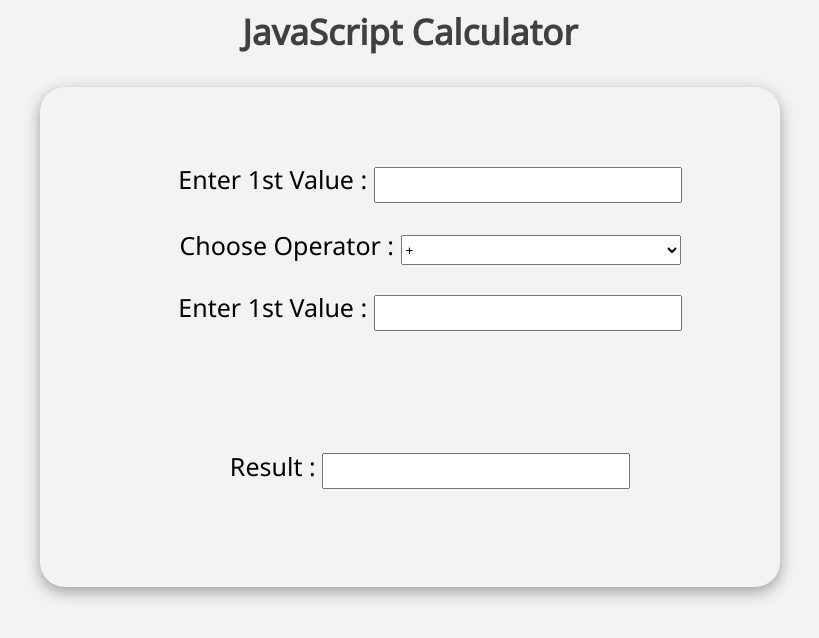
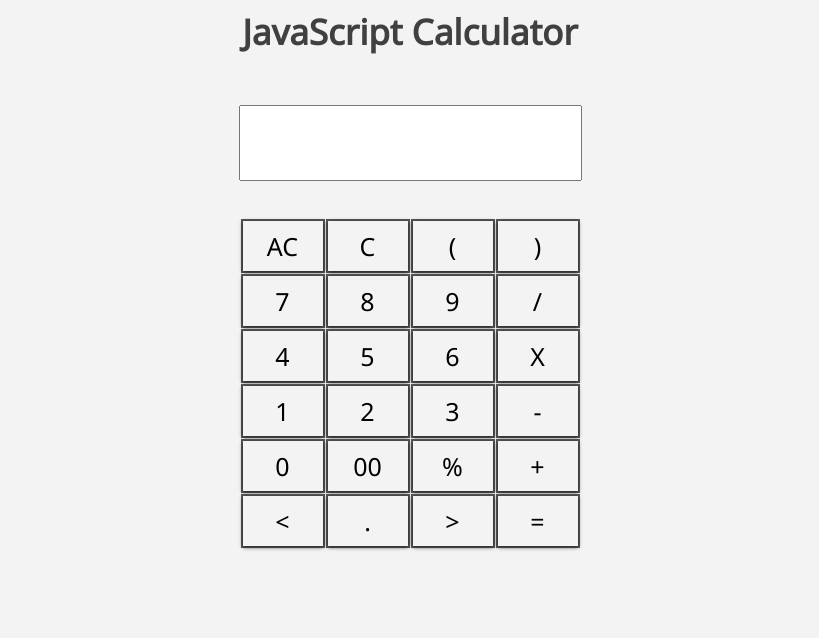
Before and after one commit to harshit-sharma-gits/Calculator, a plain HTML site: page index.html in a window 1280 px wide. Shown: the whole page, without its empty margins (230-1049 px from the left). Drawn offline with Linux system fonts and the light colour scheme.

Commit message:
Re-Made whole Calculator Design using GRID, and added JS for the Functionality

```diff
--- a/index.html
+++ b/index.html
@@ -13,22 +13,38 @@
 
     <header>JavaScript Calculator</header>
 
-    <main>
-        <p>Enter 1st Value : <input type="number" name="" id="number1"></p>
-        <p>
-            <label for="operator">Choose Operator :</label>
-            <select id="operator" name="operators">
-                <option value="plus">+</option>
-                <option value="minus">-</option>
-                <option value="multiply">*</option>
-                <option value="divide">/</option>
-            </select>
-        </p>
-        <p>Enter 1st Value : <input type="number" name="" id="number2"></p>
-        <br><br>
-        <p>Result : <input type="number" name="" id="number2"></p>
-    </main>
+    <div class="container">
+        <input type="text" id="screen" />
 
+        <div class="calcButtonGrid">
+            <div class="clacButton"><button>AC</button></div>
+            <div class="clacButton"><button>C</button></div>
+            <div class="clacButton"><button>(</button></div>
+            <div class="clacButton"><button>)</button></div>
+            <div class="clacButton"><button>7</button></div>
+            <div class="clacButton"><button>8</button></div>
+            <div class="clacButton"><button>9</button></div>
+            <div class="clacButton"><button>/</button></div>
+            <div class="clacButton"><button>4</button></div>
+            <div class="clacButton"><button>5</button></div>
+            <div class="clacButton"><button>6</button></div>
+            <div class="clacButton"><button>X</button></div>
+            <div class="clacButton"><button>1</button></div>
+            <div class="clacButton"><button>2</button></div>
+            <div class="clacButton"><button>3</button></div>
+            <div class="clacButton"><button>-</button></div>
+            <div class="clacButton"><button>0</button></div>
+            <div class="clacButton"><button>00</button></div>
+            <div class="clacButton"><button>%</button></div>
+            <div class="clacButton"><button>+</button></div>
+            <div class="clacButton"><button>&lt</button></div>
+            <div class="clacButton"><button>.</button></div>
+            <div class="clacButton"><button>&gt</button></div>
+            <div class="clacButton"><button>=</button></div>
+        </div>
+    </div>
+
+    <script src="script.js"></script>
 </body>
 
 </html>
--- /dev/null
+++ b/script.js
@@ -0,0 +1,36 @@
+let calc_screen = document.getElementById("screen");
+
+buttons = document.querySelectorAll("button");
+
+let inputField = "";
+
+for (item of buttons) {
+    item.addEventListener("click", (e) => {
+
+        buttonText = e.target.innerText;
+
+        if (buttonText == "X") {
+            buttonText = "*";
+            inputField += buttonText;
+            calc_screen.value = inputField;
+        }
+        else if (buttonText == "AC")            // TO CLEAR ALL THE DATA FROM INPUT FIELD
+        {
+            inputField = "";
+            calc_screen.value = inputField;
+        }
+        else if (buttonText == "C")             // TO CLEAR CHARACTER BY CHARACTER
+        {
+            inputField = inputField.substr(0, inputField.length - 1);
+            calc_screen.value = inputField;
+        }
+        else if (buttonText == "=")             // TO EVALUATE THE EXPRESSION FORMED
+        {
+            calc_screen.value = eval(inputField);
+        }
+        else {
+            inputField += buttonText;
+            calc_screen.value = inputField;
+        }
+    });
+}
--- a/style.css
+++ b/style.css
@@ -14,29 +14,62 @@ header {
     margin-bottom: 2rem;
 }
 
-main {
-    width: 600px;
-    height: 400px;
+h1 {
+    font-size: 20px;
+    color: rgb(43, 43, 43);
+}
+
+.container {
+    margin-top: 50px;
+    text-align: center;
+}
+
+.container input {
+    width: 335px;
+    height: 70px;
+    font-size: 25px;
+}
+
+.container .calcButtonGrid {
+    margin-top: 40px;
     margin-left: auto;
     margin-right: auto;
-    padding: 50px;
-    padding-left: 90px;
-    text-align: center;
-    border-radius: 25px;
-    box-shadow: rgba(0, 0, 0, 0.35) 0px 5px 15px;
+    width: 335px;
+    height: 325px;
+
+    display: grid;
+    grid-template-columns: 1fr 1fr 1fr 1fr;
+    grid-template-rows: 1fr 1fr 1fr 1fr 1fr 1fr;
+
+    grid-gap: 5px;
 }
 
-#number1 {
-    width: 300px;
-    height: 30px;
+.container .calcButtonGrid .clacButton {
+    width: 80px;
+    height: 50px;
+    background-color: rgb(243, 243, 243);
+    color: rgb(31, 31, 31);
+    text-align: center;
+    overflow: hidden;
+    box-shadow: rgb(31, 31, 31) 0px 1px 4px, rgb(87, 87, 87) 0px 0px 0px 2px;
+    cursor:pointer;
 }
 
-#operator {
-    width: 280px;
-    height: 30px;
+.container .calcButtonGrid .clacButton button {
+    width: 80px;
+    height: 50px;
+    background-color: rgba(0, 0, 0, 0);
+    border: none;
+    font-family: 'Noto Sans', sans-serif;
+    font-size: 25px;
+    cursor: pointer;
 }
 
-#number2 {
-    width: 300px;
-    height: 30px;
+.container .calcButtonGrid .clacButton:hover {
+    background-color: rgb(31, 31, 31);
 }
+
+.container .calcButtonGrid .clacButton button:hover {
+    background-color: rgb(31, 31, 31);
+    color: rgb(243, 243, 243);
+}
```
